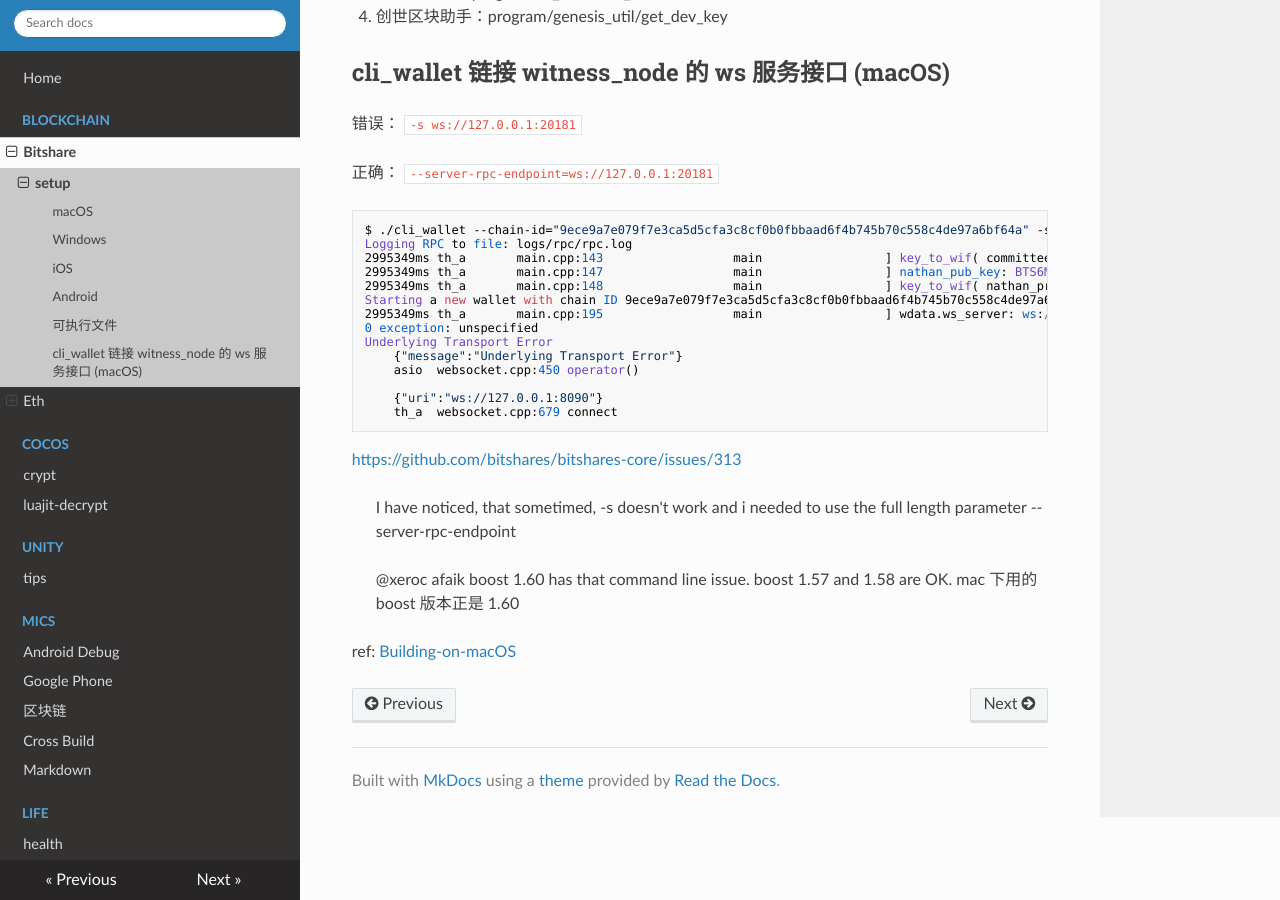
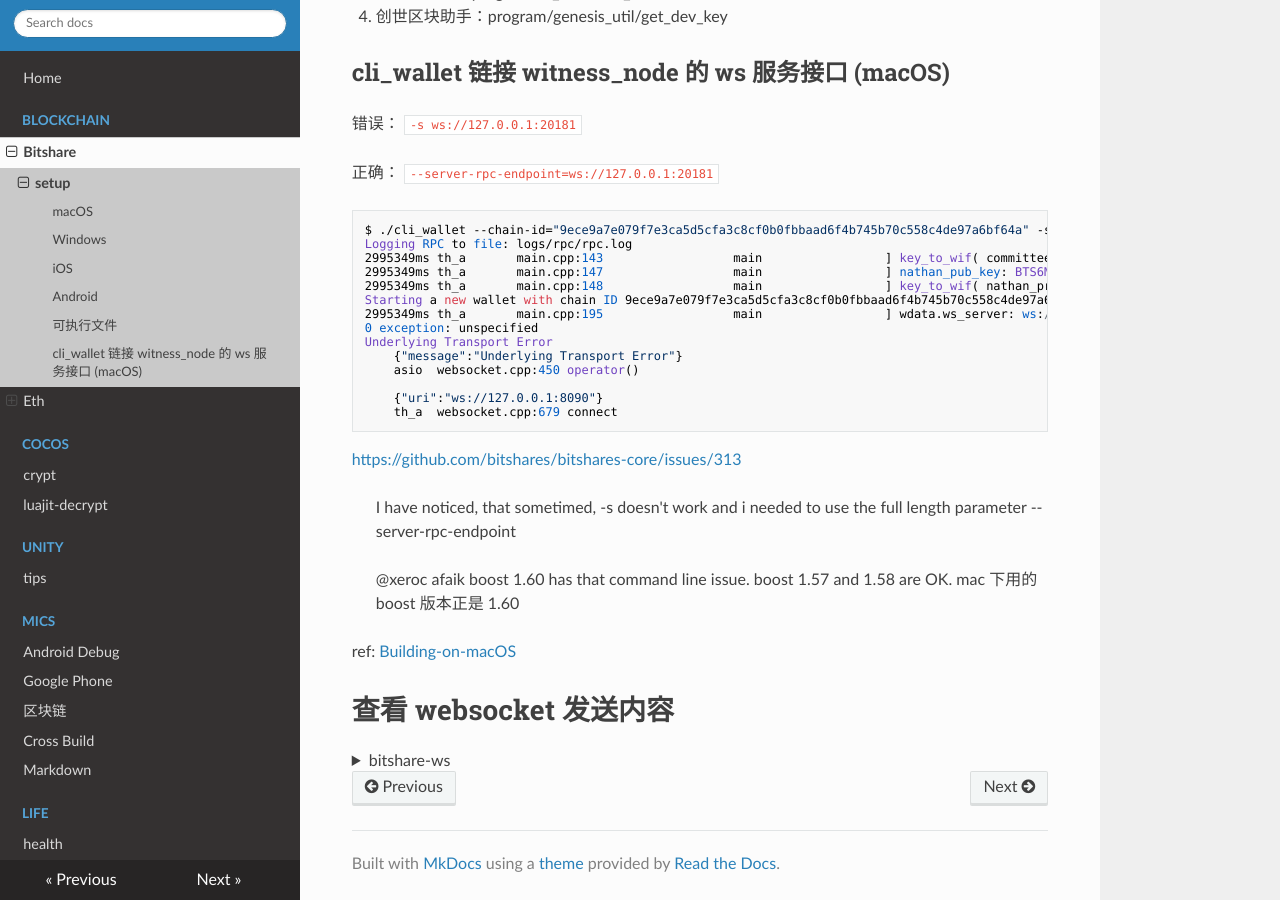
Before and after one commit to guo-m/blog, an MkDocs documentation site: the page built from docs/blockchain/bitshare/setup.md, in a window 1280 px wide and 900 px high, scrolled down 869 px. Built offline with MkDocs 1.6.1, drawn with Linux system fonts in a browser that asks for light colours; nearby versions of some CDN libraries; some of the changed lines change nothing that is shown.

Commit message:
Update setup.md

````diff
--- a/docs/blockchain/bitshare/setup.md
+++ b/docs/blockchain/bitshare/setup.md
@@ -69,3 +69,23 @@
   mac 下用的 boost 版本正是 1.60
 
 ref: [Building-on-macOS](https://github.com/bitshares/bitshares-core/wiki/Building-on-OS-X)
+
+# 查看 websocket 发送内容
+<details>
+<summary>bitshare-ws</summary>
+
+修改 websocket_api.cpp send_** 函数：
+
+```log
+unlocked >>> import_key nathan "5KQwrPbwdL6PhXujxW37FSSQZ1JiwsST4cqQzDeyXtP79zkvFD3"
+XXXX:{"id":8,"method":"call","params":[2,"lookup_account_names",[["nathan"]]]}
+
+unlocked >>> upgrade_account nathan true
+XXXX:{"id":9,"method":"call","params":[2,"lookup_account_names",[["nathan"]]]}
+XXXX:{"id":10,"method":"call","params":[2,"get_global_properties",[]]}
+XXXX:{"id":11,"method":"call","params":[2,"get_potential_signatures",[{"ref_block_num":0,"ref_block_prefix":0,"expiration":"1970-01-01T00:00:00","operations":[[8,{"fee":{"amount":1000000000,"asset_id":"1.3.0"},"account_to_upgrade":"1.2.17","upgrade_to_lifetime_member":true,"extensions":[]}]],"extensions":[],"signatures":[]}]]}
+XXXX:{"id":12,"method":"call","params":[2,"get_required_signatures",[{"ref_block_num":0,"ref_block_prefix":0,"expiration":"1970-01-01T00:00:00","operations":[[8,{"fee":{"amount":1000000000,"asset_id":"1.3.0"},"account_to_upgrade":"1.2.17","upgrade_to_lifetime_member":true,"extensions":[]}]],"extensions":[],"signatures":[]},["BTS6MRyAjQq8ud7hVNYcfnVPJqcVpscN5So8BhtHuGYqET5GDW5CV"]]]}
+XXXX:{"id":13,"method":"call","params":[2,"get_dynamic_global_properties",[]]}
+XXXX:{"id":14,"method":"call","params":[3,"broadcast_transaction",[{"ref_block_num":0,"ref_block_prefix":0,"expiration":"2018-11-06T15:59:30","operations":[[8,{"fee":{"amount":1000000000,"asset_id":"1.3.0"},"account_to_upgrade":"1.2.17","upgrade_to_lifetime_member":true,"extensions":[]}]],"extensions":[],"signatures":["1f6b872d028fa1b8a6668f5e091c3d2dbba3b8d8a737b886e8750fb233f19835d044b9b406eb4c33c524b6eaa4b820db4fe8a7b9084b7dc1efd9e59e8b51e6c88a"]}]]}
+```
+</details>
````
